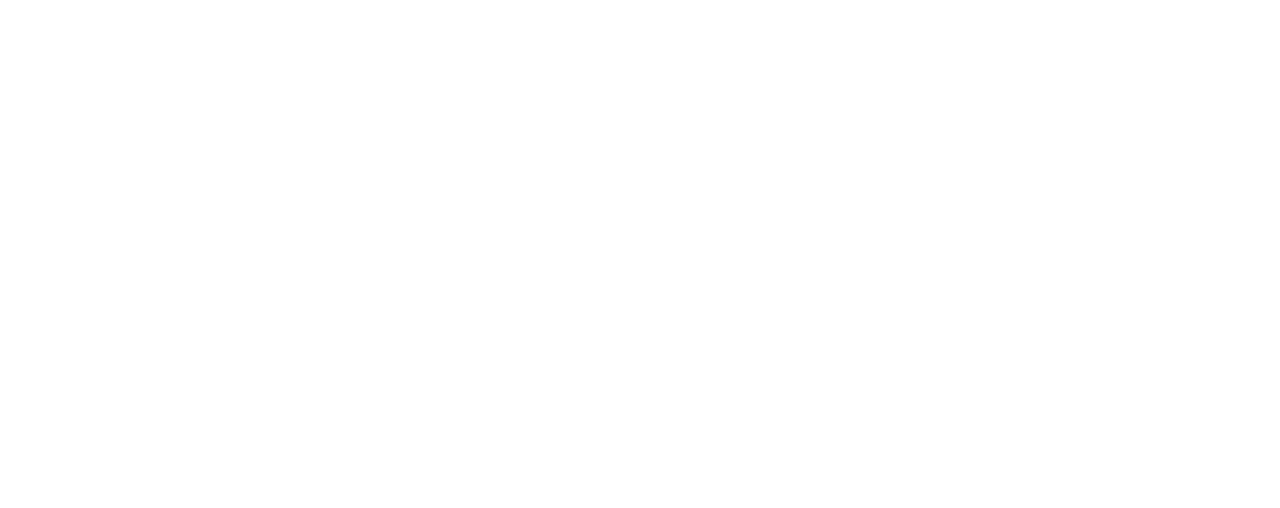
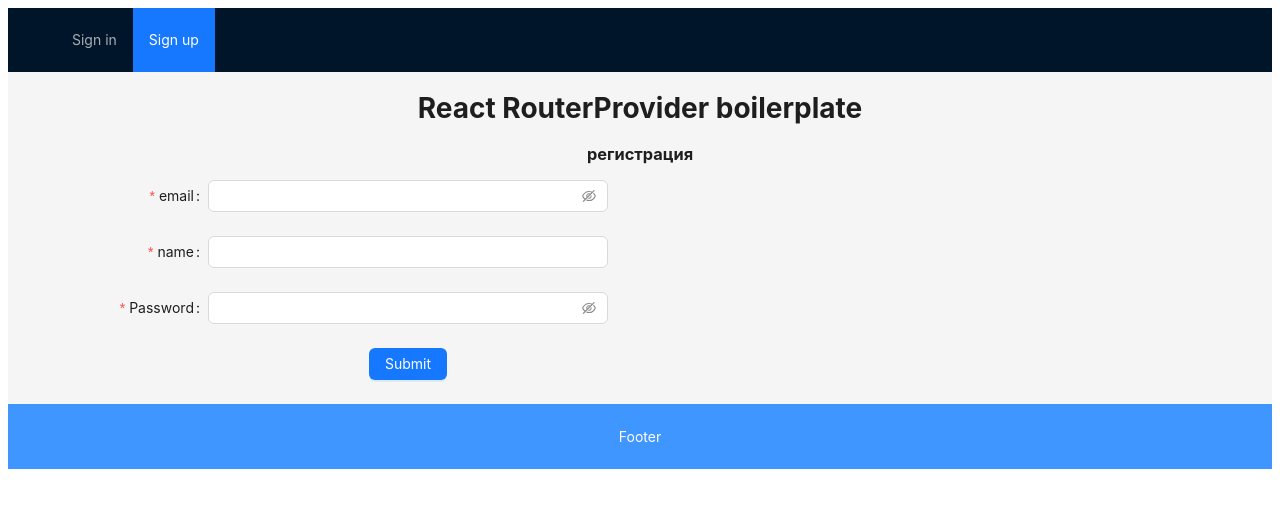
Before and after one commit to lelik08kr/Alexei1983Kril.github.io.src, a React (Vite) app: page /register in a window 1280 px wide. Before the commit this address had no page. Shown: the top 508 px of the page. Built offline with nearby package versions, Linux system fonts and the light colour scheme.

Commit message:
добавил регистрацию

```diff
--- a/src/App.tsx
+++ b/src/App.tsx
@@ -12,6 +12,7 @@ import Error404 from './pages/Error404';
 import LoginPage from './pages/Login';
 import PublicPage from './pages/Public';
 import ProtectedPage from './pages/Protected';
+import Register from "./pages/Registration/Registration";
 
 
 type RouterConfigVars = {};
@@ -52,6 +53,10 @@ const routerCreator = (routerConfig: RouterConfig): any => {
                     loader: protectedLoader,
                     element: <ProtectedPage />,
                 },
+                {
+                    path: "register",
+                    element: <Register />,
+                },
             ],
             errorElement: <Error404 />,
         },
--- a/src/components/Layout.tsx
+++ b/src/components/Layout.tsx
@@ -1,5 +1,6 @@
 import {
     Link,
+    NavLink,
     Outlet,
     useNavigate,
     useRouteLoaderData,
@@ -87,25 +88,26 @@ function HeaderMenu() {
             {
                 key: 1,
                 label: (
-                    <Link to="/login">
+                    <NavLink
+                     to="/login">
                         {/*
                         <PoweroffOutlined />
                         */}
                         Sign in
-                    </Link>
+                    </NavLink>
                 ),
             },
             {
                 key: 2,
-                disabled: true,
+                // disabled: false,
                 label: (
-                    <Link to="#">
+                    <NavLink   to="register">
                         {/*
                     <Link to="/register">
                         <PoweroffOutlined />
                         */}
                         Sign up
-                    </Link>
+                    </NavLink>
                 ),
             },
         ];
--- /dev/null
+++ b/src/pages/Registration/Registration.tsx
@@ -0,0 +1,81 @@
+
+
+import type { FormProps } from 'antd';
+import { Button, Form, Input } from 'antd';
+
+type FieldType = {
+    name?: string;
+    password?: string;
+    email?: string;
+};
+
+const onFinish: FormProps<FieldType>['onFinish'] = (values) => {
+    console.log('Success:', values);
+};
+
+const onFinishFailed: FormProps<FieldType>['onFinishFailed'] = (errorInfo) => {
+    console.log('Failed:', errorInfo);
+};
+
+const Register: React.FC = () => {
+    return (
+        <>
+       <h3> регистрация</h3>
+        <Form
+            name="basic"
+            labelCol={{ span: 8 }}
+            wrapperCol={{ span: 16 }}
+            style={{ maxWidth: 600 }}
+            initialValues={{ remember: true }}
+            onFinish={onFinish}
+            onFinishFailed={onFinishFailed}
+            autoComplete="off"
+        >
+
+            <Form.Item<FieldType>
+                label="email"
+                name="email"
+                rules={[{ required: true, message: 'Please input your email!' }]}
+            >
+                <Input.Password />
+            </Form.Item>
+
+            <Form.Item<FieldType>
+                label="name"
+                name="name"
+                rules={[{ required: true, message: 'Please input your name!' }]}
+            >
+                <Input />
+            </Form.Item>
+
+            <Form.Item<FieldType>
+                label="Password"
+                name="password"
+                rules={[{ required: true, message: 'Please input your password!' }]}
+            >
+                <Input.Password />
+            </Form.Item>
+
+
+
+
+            <Form.Item wrapperCol={{ offset: 8, span: 16 }}>
+                <Button type="primary" htmlType="submit">
+                    Submit
+                </Button>
+            </Form.Item>
+        </Form>
+        </>
+    );
+}
+
+
+
+
+
+
+
+
+
+
+export default Register
```
Also changed, not shown: src/index.tsx (added, +15 -0 lines), src/pages/Registration/Registration.styled.css (added, +12 -0 lines), src/index.css (line endings or trailing spaces).
